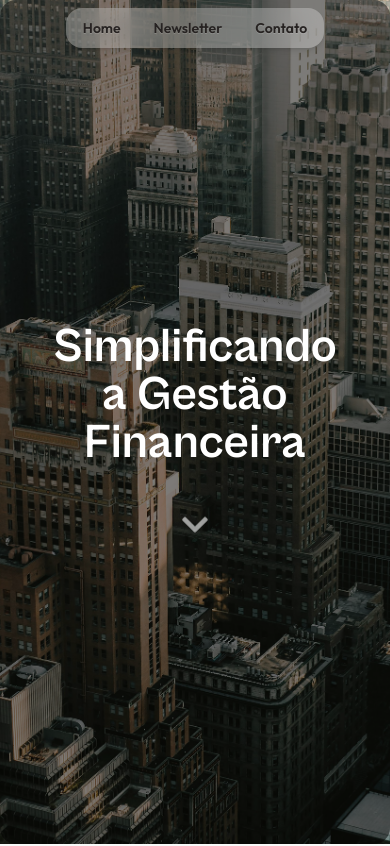
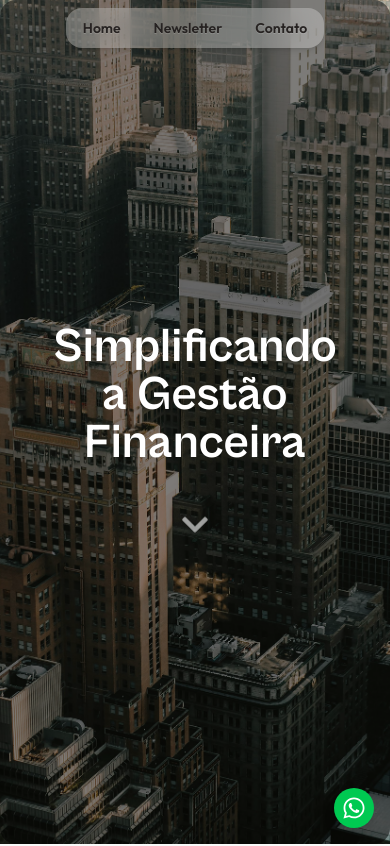
Before and after one commit to PedroVMLopes/cpmpaulista, a Next.js app: page / in a window 390 px wide. Shown: the top 846 px of the page. Built offline with nearby package versions, Linux system fonts and the light colour scheme; a web font is replaced by a local one.

Commit message:
WhatsApp Button Added

```diff
--- a/app/page.tsx
+++ b/app/page.tsx
@@ -2,13 +2,14 @@ import ComoTrabalhamos from "@/components/ComoTrabalhamos";
 import HeroImage from "@/components/HeroImage";
 import Servicos from "@/components/Servicos";
 import Navbar from "@/components/Navbar";
+import WhatsAppButton from "@/components/WhatsAppButton";
 
 export default function Home() {
-
 
   return (
     <div className="flex flex-col items-center font-outfit">
       <Navbar />
+      <WhatsAppButton phoneNumber="5511917197731"/>
       <HeroImage />
       <ComoTrabalhamos />
       <Servicos />
--- a/components/Consultoria.tsx
+++ b/components/Consultoria.tsx
@@ -9,12 +9,12 @@ export default function Consultoria() {
                     <div className="collapse-content">Acompanhamento completo no processo de abertura e legalização da empresa, com suporte em todas as etapas junto à Junta Comercial, Receita Federal e demais órgãos competentes.</div>
                 </div>
                 <div className="collapse collapse-arrow join-item border bg-base-100">
-                    <input type="radio" name="accordion-ServicosParaEmpresas" defaultChecked />
+                    <input type="radio" name="accordion-ServicosParaEmpresas" />
                     <div className="collapse-title font-semibold text-lg">Planejamento Tributário</div>
                     <div className="collapse-content">Orientação estratégica para escolher o regime tributário mais vantajoso e garantir o cumprimento das obrigações legais. Aproveitamos os benefícios fiscais disponíveis e acompanhamos as mudanças da legislação, incluindo a Reforma Tributária.</div>
                 </div>
                 <div className="collapse collapse-arrow join-item border bg-base-100">
-                    <input type="radio" name="accordion-ServicosParaEmpresas" defaultChecked />
+                    <input type="radio" name="accordion-ServicosParaEmpresas" />
                     <div className="collapse-title font-semibold text-lg">Credenciamentos e Registros</div>
                     <div className="collapse-content">Auxiliamos no credenciamento, cadastros e registros necessários junto a instituições públicas e privadas, garantindo que sua empresa esteja apta a atender exigências legais ou participar de licitações, processos seletivos e projetos.</div>
                 </div>
--- /dev/null
+++ b/components/WhatsAppButton.tsx
@@ -0,0 +1,22 @@
+import { FaWhatsapp } from "react-icons/fa";
+
+interface WhatsAppButtonProps {
+  phoneNumber: string;
+  message?: string;
+}
+
+export default function WhatsAppButton({phoneNumber}: WhatsAppButtonProps) {
+    const whatsAppLink = `https://wa.me/${phoneNumber}`;
+
+    return (
+        <a
+            href={whatsAppLink}
+            target="_blank"
+            rel="noopener noreferrer"
+            className="fixed bottom-4 right-4 z-50 bg-green-500 hover:bg-green-600 text-white p-2 rounded-full shadow-lg flex items-center justify-center transition-colors"
+            aria-label="Fale conosco pelo WhatsApp"
+        >
+            <FaWhatsapp className="w-6 md:w-8 h-6 md:h-8"/>
+        </a>
+    )
+}
```
